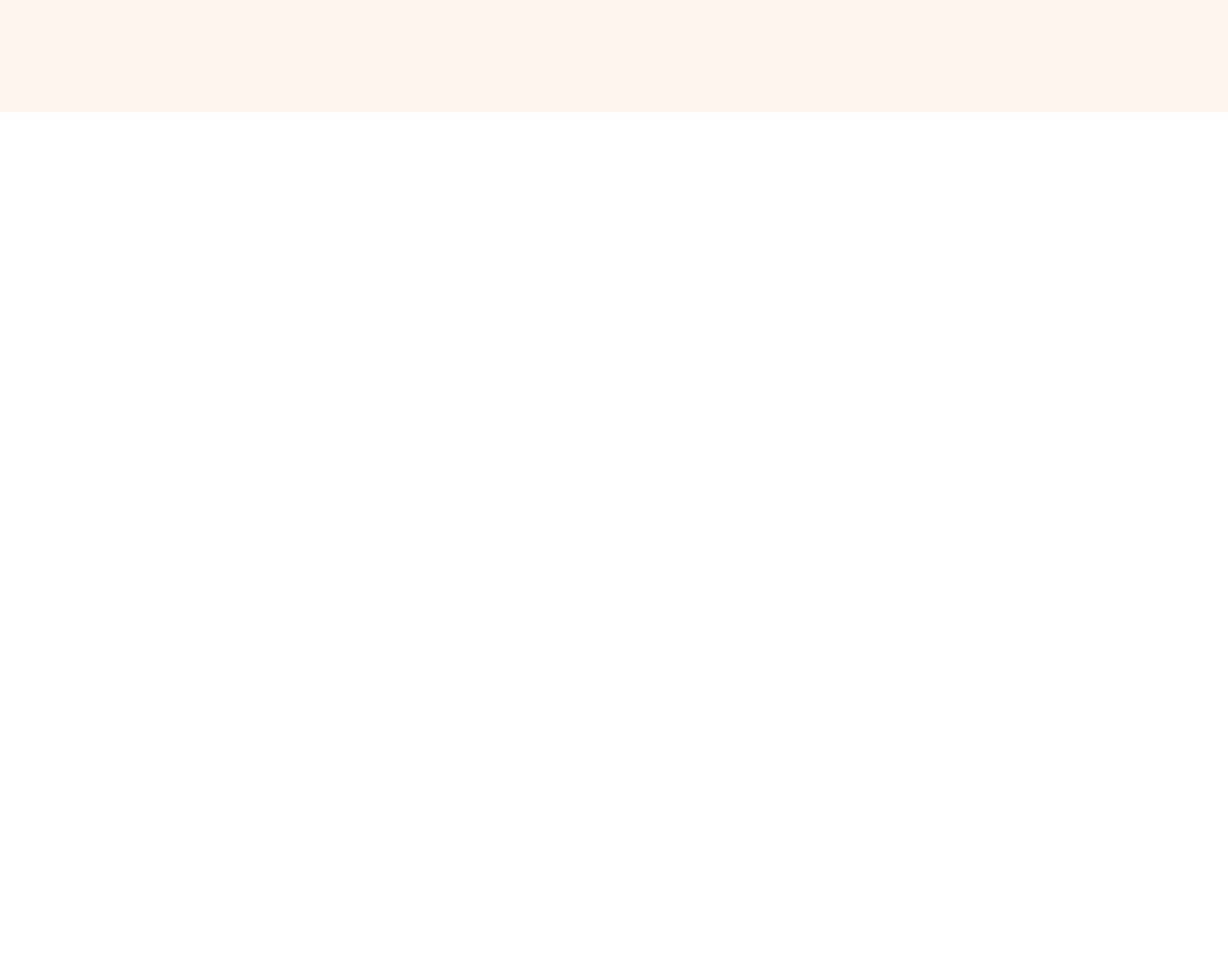
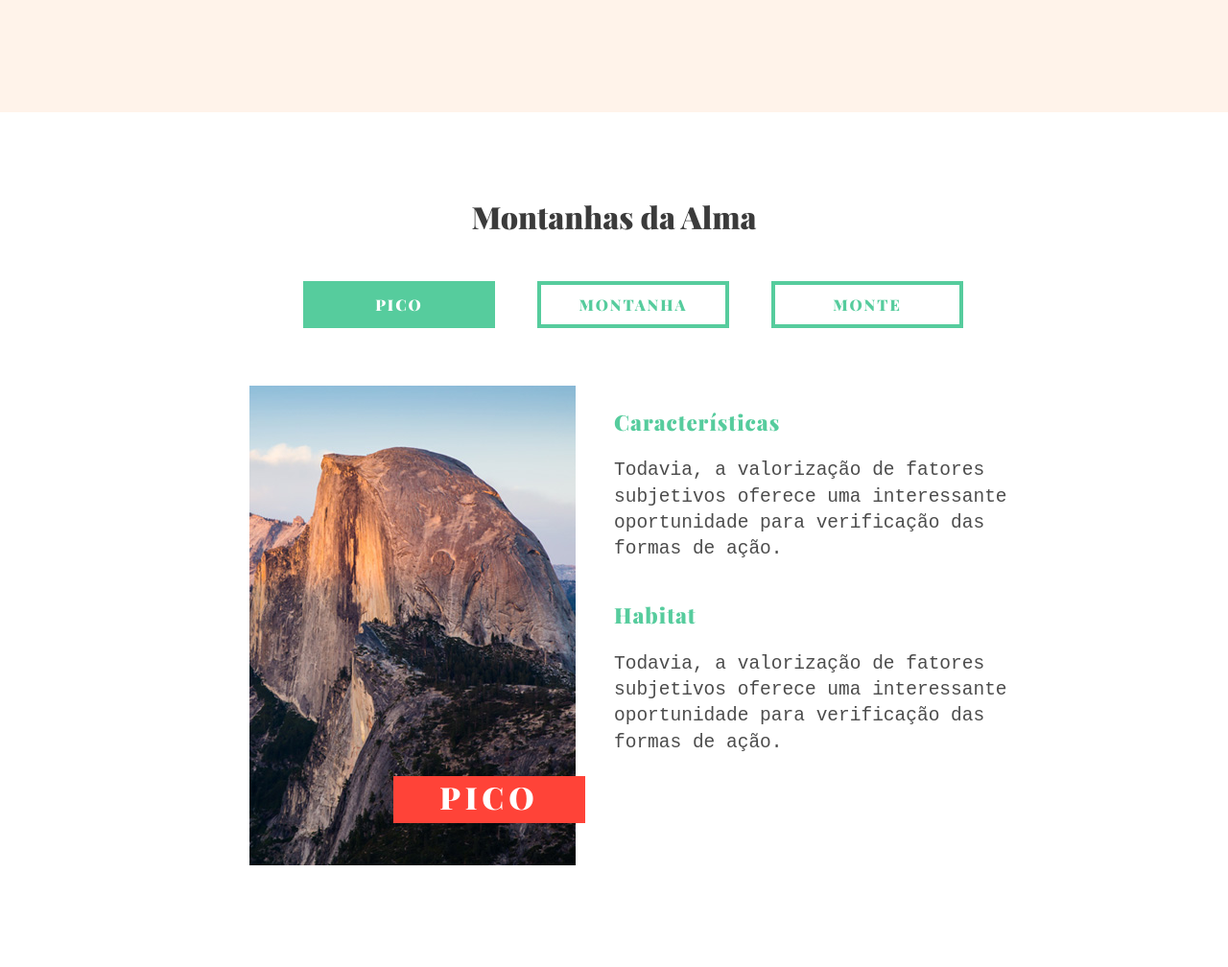
Before and after one commit to BHzdev/Nature, a plain HTML site: page index.html in a window 1280 px wide. Shown: the part 1841-2849 px from the top of the page at 96% size. Before the commit the page ends 2078 px from the top, so only its background shows below. Drawn offline with nearby package versions, Linux system fonts and the light colour scheme.

Commit message:
add new section montanhas

```diff
--- a/index.html
+++ b/index.html
@@ -24,7 +24,7 @@
 		</nav>
 	</header>
 
-	<section class="container animais" data-group="animais">
+	<section class="container animais" data-group="animais" id="animais">
 
 		<h1>Animais Espirituais</h1>
 
@@ -75,7 +75,7 @@
 
 	</section>
 
-	<section class="florestas" data-group="florestas">
+	<section class="florestas" data-group="florestas" id="florestas">
 		<div class="container">
 			<h1>Florestas Termais</h1>
 
@@ -138,6 +138,54 @@
 		</div>
 	</section>
 
+	<section class="container montanhas" data-group="montanhas" id="montanhas">
+		<h1>Montanhas da Alma</h1>
+
+		<ul class="tab-menu">
+			<li><a href="#pico" data-click="pico">Pico</a></li>
+			<li><a href="#montanha" data-click="montanha">Montanha</a></li>
+			<li><a href="#monte" data-click="monte">Monte</a></li>
+		</ul>
+
+		<div class="item" id="pico" data-target="pico">
+			<div class="item-img">
+				<img src="img/pico.jpg" alt="Pico">
+				<h2>Pico</h2>
+			</div>
+			<div class="item-info">
+				<h3>Características</h3>
+				<p>Todavia, a valorização de fatores subjetivos oferece uma interessante oportunidade para verificação das formas de ação.</p>
+				<h3>Habitat</h3>
+				<p>Todavia, a valorização de fatores subjetivos oferece uma interessante oportunidade para verificação das formas de ação.</p>
+			</div>
+		</div>
+
+		<div class="item" id="montanha" data-target="montanha">
+			<div class="item-img">
+				<img src="img/montanha.jpg" alt="Montanha">
+				<h2>Montanha</h2>
+			</div>
+			<div class="item-info">
+				<h3>Características</h3>
+				<p>Todavia, a valorização de fatores subjetivos oferece uma interessante oportunidade para verificação das formas de ação.</p>
+				<h3>Habitat</h3>
+				<p>Todavia, a valorização de fatores subjetivos oferece uma interessante oportunidade para verificação das formas de ação.</p>
+			</div>
+		</div>
+
+		<div class="item" id="monte" data-target="monte">
+			<div class="item-img">
+				<img src="img/monte.jpg" alt="Monte">
+				<h2>Monte</h2>
+			</div>
+			<div class="item-info">
+				<h3>Características</h3>
+				<p>Todavia, a valorização de fatores subjetivos oferece uma interessante oportunidade para verificação das formas de ação.</p>
+				<h3>Habitat</h3>
+				<p>Todavia, a valorização de fatores subjetivos oferece uma interessante oportunidade para verificação das formas de ação.</p>
+			</div>
+		</div>
+	</section>
 
 	<script type="text/javascript" src="js/jquery-3.1.1.min.js"></script>
 	<script type="text/javascript" src="js/app.js"></script>
```
Also changed, not shown: img/montanha.jpg (added), img/monte.jpg (added), img/pico.jpg (added).
